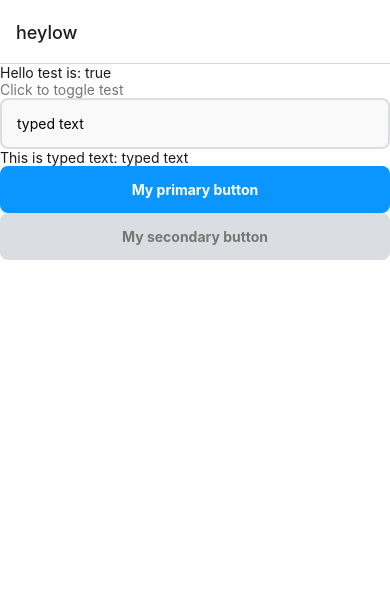
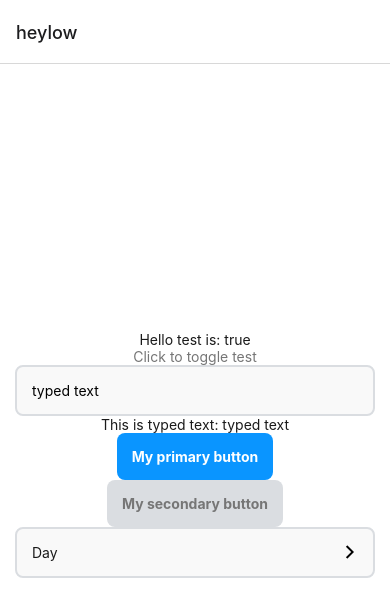
Before and after one commit to Poxie/translation-app-v2, a React Native app: screen /Home in a window 390 px wide. Shown: the top 616 px of the page. Built offline with nearby package versions, Linux system fonts and the light colour scheme.

Commit message:
Displaying select items in modal screen

```diff
--- a/components/home/Home.tsx
+++ b/components/home/Home.tsx
@@ -1,14 +1,21 @@
 import { useState } from 'react';
 import { TouchableOpacity } from 'react-native';
+import layout from '../../constants/layout';
 import { useColors } from '../../hooks/useColors';
 import { useAppDispatch, useAppSelector } from '../../redux/store';
 import { toggleTest } from '../../redux/voc/actions';
 import { selectVocTest } from '../../redux/voc/selectors';
 import Button from '../button';
 import Input from '../input';
+import Select from '../select';
 import Text from '../text';
 import View from '../view';
 
+const selectableItems = [
+    { text: 'Day', id: 'day' },
+    { text: 'Night', id: 'night' },
+    { text: 'Both', id: 'both' }
+]
 export default function Home() {
     const { text: { secondary }, background: { primary } } = useColors();
     const test = useAppSelector(selectVocTest);
@@ -16,7 +23,7 @@ export default function Home() {
     const [text, setText] = useState('typed text');
 
     return(
-        <View scrollView>
+        <View style={styles.container}>
             <Text>
                 Hello test is: {test ? 'true' : 'false'}
             </Text>
@@ -48,6 +55,11 @@ export default function Home() {
             >
                 My secondary button
             </Button>
+            <Select
+                selectableItems={selectableItems}
+                defaultActive={'day'}
+                header={'Select Preferred Time'}
+            />
         </View>
     )
 }
@@ -55,6 +67,7 @@ export default function Home() {
 const styles = {
     container: {
         alignItems: 'center' as 'center',
-        justifyContent: 'center' as 'center'
+        justifyContent: 'center' as 'center',
+        padding: layout.spacing.primary
     }
 }
--- /dev/null
+++ b/components/select/SelectItems.tsx
@@ -0,0 +1,15 @@
+import { SelectItemScreenProps } from "../../types"
+import Text from "../text"
+import View from "../view"
+
+export const SelectItems: React.FC<SelectItemScreenProps> = ({ route: { params: { items, active, onChange } } }) => {
+    return(
+        <View>
+            {items.map(item => (
+                <Text key={item.id}>
+                    {item.text}
+                </Text>
+            ))}
+        </View>
+    )
+}
--- a/components/select/index.tsx
+++ b/components/select/index.tsx
@@ -0,0 +1,69 @@
+import { useNavigation } from '@react-navigation/native';
+import { TouchableOpacity } from 'react-native';
+import { MaterialIcons } from '@expo/vector-icons';
+import { useState } from "react";
+import Text from '../text';
+import layout from '../../constants/layout';
+import { useColors } from '../../hooks/useColors';
+
+export type SelectItem = {
+    text: string;
+    id: string;
+}
+
+export default function Select({
+    selectableItems, defaultActive, header
+}: {
+    selectableItems: SelectItem[];
+    defaultActive?: string;
+    header?: string;
+}) {
+    const navigation = useNavigation();
+    const { background: { secondary, tertiary } } = useColors();
+    const [active, setActive] = useState(defaultActive || selectableItems[0].id);
+    const activeItem = selectableItems.find(item => item.id === active);
+
+    const onChange = (id: string) => {
+        console.log('selected', id);
+    }
+    const openModal = () => {
+        if(!activeItem) return;
+
+        navigation.navigate('Modal', {
+            screen: 'Select Items',
+            params: {
+                header: header,
+                active: activeItem,
+                items: selectableItems,
+                onChange
+            }
+        });
+    }
+
+    return(
+        <TouchableOpacity
+            onPress={openModal}
+            style={{
+                backgroundColor: secondary,
+                borderColor: tertiary,
+                ...styles.container
+            }}
+        >
+            <Text>
+                {activeItem?.text}
+            </Text>
+            <MaterialIcons name="arrow-forward-ios" size={16} color="black" />
+        </TouchableOpacity>
+    )
+}
+const styles = {
+    container: {
+        padding: layout.spacing.primary,
+        borderWidth: layout.borderWidth.primary,
+        borderRadius: layout.borderRadius.secondary,
+        flexDirection: 'row' as 'row',
+        justifyContent: 'space-between' as 'space-between',
+        alignItems: 'center' as 'center',
+        width: '100%'
+    }
+}
--- a/constants/layout.ts
+++ b/constants/layout.ts
@@ -6,5 +6,8 @@ export default {
     borderRadius: {
         primary: 12,
         secondary: 8
+    },
+    borderWidth: {
+        primary: 2
     }
 }
```
